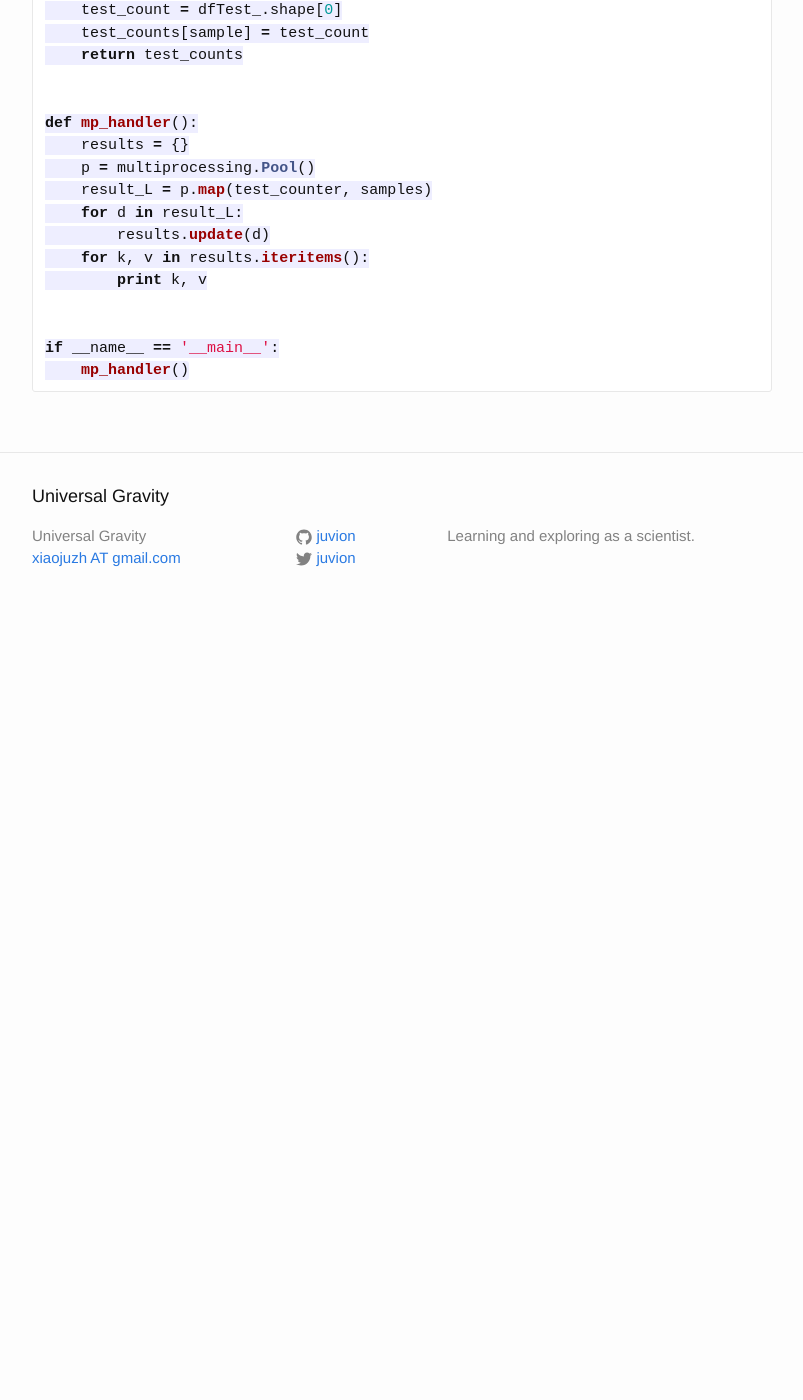
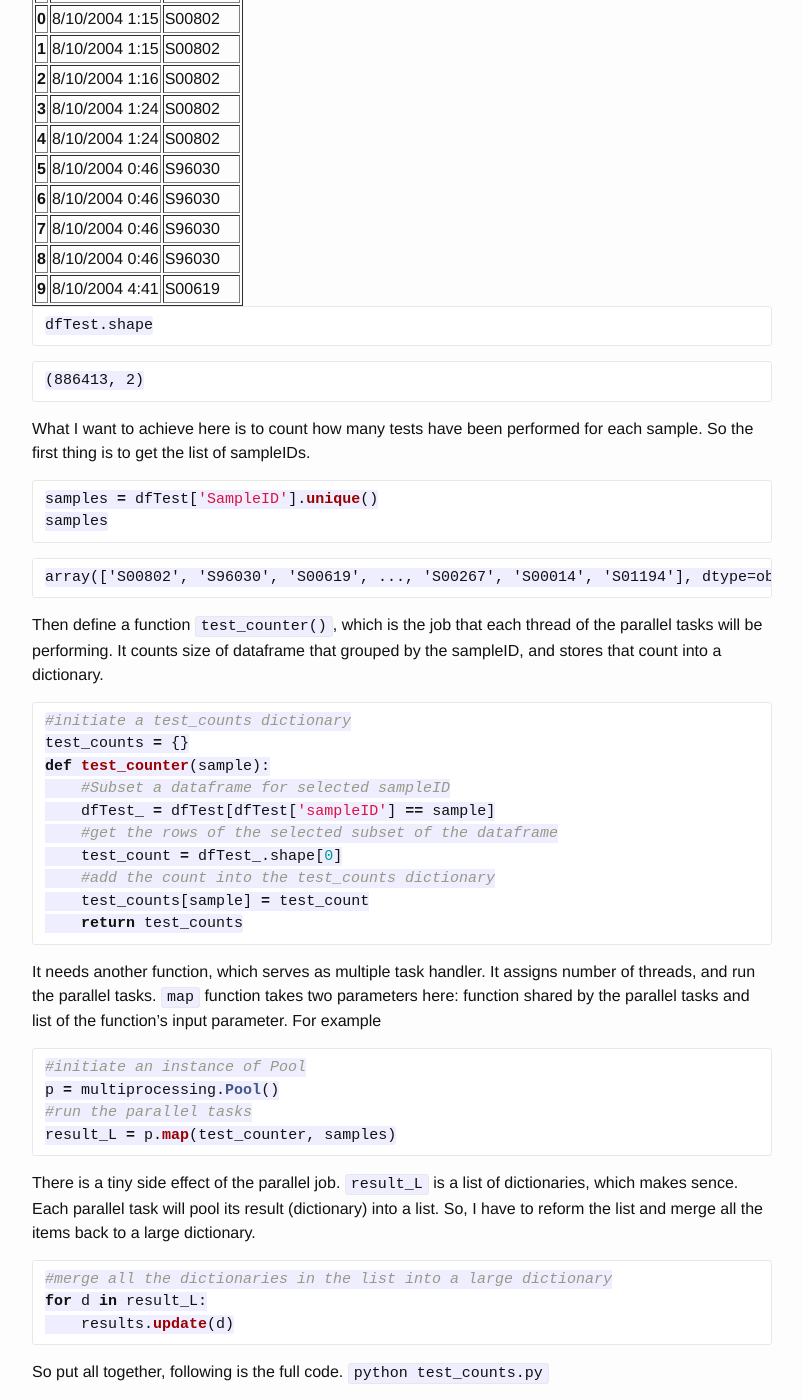
Before and after one commit to juvion/juvion.github.io, a Jekyll site: the page built from _posts/2016-09-20-Multiprocessing_with_Python.md, in a window 1280 px wide and 1400 px high, scrolled down 569 px. Shown: the whole window, without its empty margins (238-1041 px from the left). Built offline with Jekyll 4.4.1, drawn with Linux system fonts in a browser that asks for light colours; Markdown is read by kramdown in place of the engine named in the settings; before the commit the page ends 1199 px from its top, so only the background shows below that; some of the changed text lies outside the part shown.

Commit message:
Update 2016-09-20-Multiprocessing_with_Python.md

````diff
--- a/_posts/2016-09-20-Multiprocessing_with_Python.md
+++ b/_posts/2016-09-20-Multiprocessing_with_Python.md
@@ -5,7 +5,162 @@ date:   2016-09-20
 ---
 
 
-So put all together, following is the full code. Note that iPython is not able to call multiple CPUs, and it has to run in terminal. Save the code as `test_counts.py` in your working directory, and put `samplesTests.csv` in the same folder with the code, then run
+
+This is a simple example of what I have just learned about how to utilize Python's `multiprocessing` library to perform paralle tasks.
+
+
+```python
+#import the libraries
+import pandas as pd
+import multiprocessing
+```
+
+The example dataset is `samplesTests.csv`, which simulates the testing times of samples, and it has 886413 tests.
+
+
+```python
+dfTest = pd.read_csv("./samplesTests.csv")
+```
+
+
+```python
+dfTest.head(10)
+```
+
+
+
+
+<div>
+<table border="1" class="dataframe">
+  <thead>
+    <tr style="text-align: right;">
+      <th></th>
+      <th>TestTime</th>
+      <th>SampleID</th>
+    </tr>
+  </thead>
+  <tbody>
+    <tr>
+      <th>0</th>
+      <td>8/10/2004 1:15</td>
+      <td>S00802</td>
+    </tr>
+    <tr>
+      <th>1</th>
+      <td>8/10/2004 1:15</td>
+      <td>S00802</td>
+    </tr>
+    <tr>
+      <th>2</th>
+      <td>8/10/2004 1:16</td>
+      <td>S00802</td>
+    </tr>
+    <tr>
+      <th>3</th>
+      <td>8/10/2004 1:24</td>
+      <td>S00802</td>
+    </tr>
+    <tr>
+      <th>4</th>
+      <td>8/10/2004 1:24</td>
+      <td>S00802</td>
+    </tr>
+    <tr>
+      <th>5</th>
+      <td>8/10/2004 0:46</td>
+      <td>S96030</td>
+    </tr>
+    <tr>
+      <th>6</th>
+      <td>8/10/2004 0:46</td>
+      <td>S96030</td>
+    </tr>
+    <tr>
+      <th>7</th>
+      <td>8/10/2004 0:46</td>
+      <td>S96030</td>
+    </tr>
+    <tr>
+      <th>8</th>
+      <td>8/10/2004 0:46</td>
+      <td>S96030</td>
+    </tr>
+    <tr>
+      <th>9</th>
+      <td>8/10/2004 4:41</td>
+      <td>S00619</td>
+    </tr>
+  </tbody>
+</table>
+</div>
+
+
+
+
+```python
+dfTest.shape
+```
+
+
+
+
+    (886413, 2)
+
+
+
+What I want to achieve here is to count how many tests have been performed for each sample.
+So the first thing is to get the list of sampleIDs.
+
+
+```python
+samples = dfTest['SampleID'].unique()
+samples
+```
+
+
+
+
+    array(['S00802', 'S96030', 'S00619', ..., 'S00267', 'S00014', 'S01194'], dtype=object)
+
+
+
+Then define a function `test_counter()`, which is the job that each thread of the parallel tasks will be performing. It counts size of dataframe that grouped by the sampleID, and stores that count into a dictionary.
+
+
+```python
+#initiate a test_counts dictionary
+test_counts = {}
+def test_counter(sample):
+    #Subset a dataframe for selected sampleID
+    dfTest_ = dfTest[dfTest['sampleID'] == sample]
+    #get the rows of the selected subset of the dataframe
+    test_count = dfTest_.shape[0]
+    #add the count into the test_counts dictionary
+    test_counts[sample] = test_count
+    return test_counts
+```
+
+It needs another function, which serves as multiple task handler. It assigns number of threads, and run the parallel tasks.
+`map` function takes two parameters here: function shared by the parallel tasks and list of the function's input parameter. For example
+
+
+```python
+#initiate an instance of Pool
+p = multiprocessing.Pool()
+#run the parallel tasks
+result_L = p.map(test_counter, samples)
+```
+
+There is a tiny side effect of the parallel job. `result_L` is a list of dictionaries, which makes sence. Each parallel task will pool its result (dictionary) into a list. So, I have to reform the list and merge all the items back to a large dictionary.
+
+
+```python
+#merge all the dictionaries in the list into a large dictionary
+for d in result_L:
+    results.update(d)
+```
+
+So put all together, following is the full code.
 `python test_counts.py`
 
 ```python
@@ -16,26 +171,58 @@ import pandas as pd
 dfTest = pd.read_csv("./samplesTests.csv")
 test_counts = {}
 
-samples = dfTest['sampleID'].unique()
+#get the list of all sampleIDs
+samples = dfTest['SampleID'].unique()
 
-
+#initiate a test_counts dictionary
+test_counts = {}
 def test_counter(sample):
+    #Subset a dataframe for selected sampleID
     dfTest_ = dfTest[dfTest['sampleID'] == sample]
+    #get the rows of the selected subset of the dataframe
     test_count = dfTest_.shape[0]
+    #add the count into the test_counts dictionary
     test_counts[sample] = test_count
     return test_counts
 
-
 def mp_handler():
     results = {}
+    #initiate an instance of Pool
     p = multiprocessing.Pool()
+    #run the parallel tasks
     result_L = p.map(test_counter, samples)
+
+    #merge all the dictionaries in the list into a large dictionary
     for d in result_L:
         results.update(d)
+
     for k, v in results.iteritems():
         print k, v
-
 
 if __name__ == '__main__':
     mp_handler()
 ```
+
+Note Functionality within this package requires that the __main__ module be importable by the children [1](https://docs.python.org/2/library/multiprocessing.html#multiprocessing-programming). This means that some examples, such as the Pool examples will not work in the interactive interpreter (so does jupyter notebook). For example:
+
+```
+>>> from multiprocessing import Pool
+>>> p = Pool(5)
+>>> def f(x):
+...     return x*x
+...
+>>> p.map(f, [1,2,3])
+Process PoolWorker-1:
+Process PoolWorker-2:
+Process PoolWorker-3:
+Traceback (most recent call last):
+AttributeError: 'module' object has no attribute 'f'
+AttributeError: 'module' object has no attribute 'f'
+AttributeError: 'module' object has no attribute 'f'
+```
+
+For further reading, you can go to here [2](https://pymotw.com/2/multiprocessing/communication.html)
+
+#reference
+1. https://docs.python.org/2/library/multiprocessing.html#multiprocessing-programming
+2. https://pymotw.com/2/multiprocessing/communication.html
````
